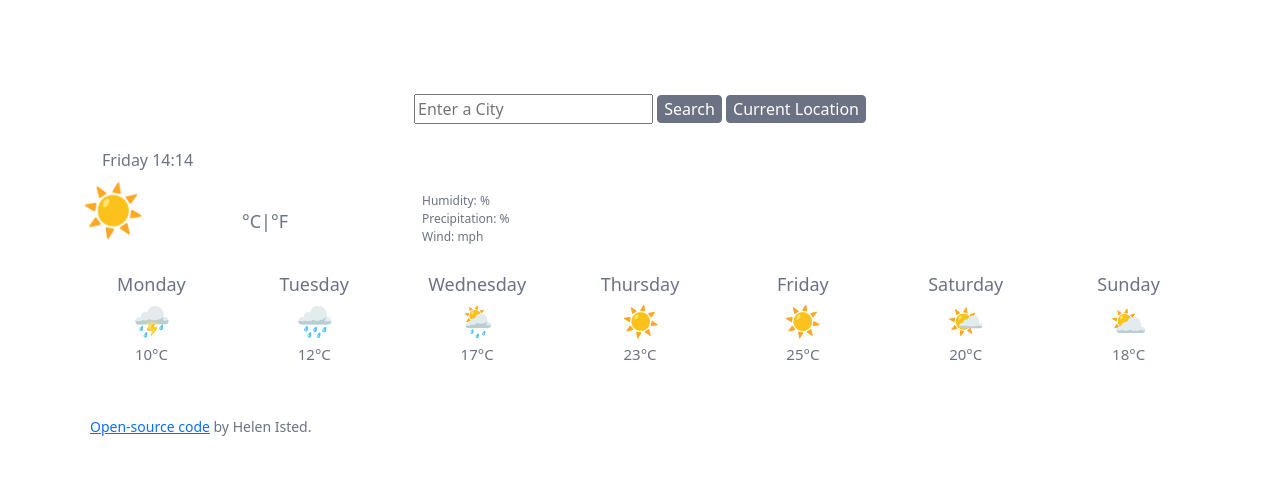
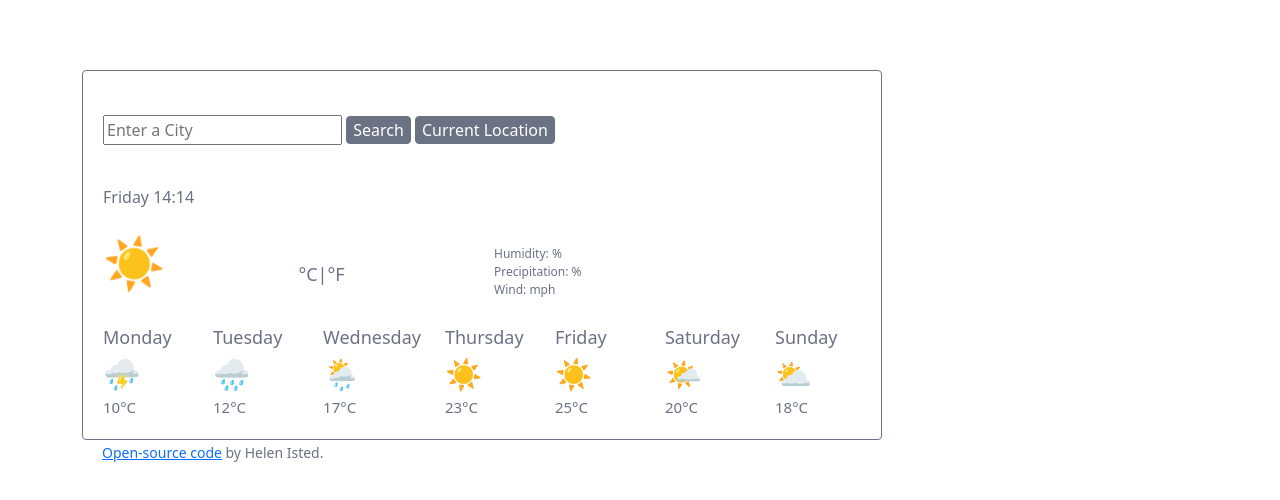
Before and after one commit to HelenIsted/Helen-Isted-Weather-App, a plain HTML site: page index.html in a window 1280 px wide. Drawn offline with nearby package versions, Linux system fonts and the light colour scheme; no server answers.

Commit message:
Placed weather app in a card-like structure
Added classes to HTML contents and then styled in CSS so that it is in a card-like structure

```diff
--- a/index.html
+++ b/index.html
@@ -14,13 +14,18 @@
     <script src="https://unpkg.com/axios@1.1.2/dist/axios.min.js"></script>
   </head>
   <body>
-    <div class="container text-center">
+    <div class="container">
       <div class="weather-app">
+        <div class="weather-app-contents">
           <br />
-        <form>
+          <form id="userInteractionForm">
             <input type="text" id="city-input" placeholder="Enter a City" />
             <input type="submit" value="Search" id="pressButton" />
-          <input type="submit" value="Current Location" id="currentLocation" />
+            <input
+              type="submit"
+              value="Current Location"
+              id="currentLocation"
+            />
           </form>
           <br />
           <p id="city"></p>
@@ -45,10 +50,6 @@
               </ul>
             </div>
             <div class="col"></div>
-          <div class="col"></div>
-          <div class="col"></div>
-          <div class="col"></div>
-        </div>
           </div>
           <br />
           <div class="row align-items-center daily-summary">
@@ -88,18 +89,20 @@
               <div class="temp">18°C</div>
             </div>
           </div>
-      <br />
-      <br />
         </div>
-
         <p>
           <span class="gitHubLink">
-        <a href="https://github.com/HelenIsted/Testing-out-Git" target="_blank"
+            <a
+              href="https://github.com/HelenIsted/Testing-out-Git"
+              target="_blank"
               >Open-source code</a
             >
             by Helen Isted.
           </span>
         </p>
+      </div>
+    </div>
+
     <script src="index.js"></script>
     <script src="src/index.js"></script>
   </body>
--- a/src/index.js
+++ b/src/index.js
@@ -74,17 +74,17 @@ search("warrington");
 let celsiusTemp = 23;
 let farenheitTemp = (celsiusTemp * 9) / 5 + 32;
 farenheitTemp = Math.round(farenheitTemp);
-let tempUnit = document.querySelector(".temperature");
+let tempUnit = document.querySelector("#tempNow");
 function celsius(event) {
   event.preventDefault();
-  tempUnit.innerHTML = `${celsiusTemp}°C`;
+  tempUnit.innerHTML = `${celsiusTemp}`;
 }
 let celsiusButton = document.querySelector("#celsius");
 celsiusButton.addEventListener("click", celsius);
 //
 function farenheit(event) {
   event.preventDefault();
-  tempUnit.innerHTML = `${farenheitTemp}°F`;
+  tempUnit.innerHTML = `${farenheitTemp}`;
 }
 let farenheitButton = document.querySelector("#farenheit");
 farenheitButton.addEventListener("click", farenheit);
--- a/src/style.css
+++ b/src/style.css
@@ -1,8 +1,16 @@
 .container {
   margin: 70px 50px 0px 0px;
 }
-#city-input {
-  padding: 0px, 50px, 0px, 0px;
+.weather-app {
+  max-width: 800px;
+}
+.weather-app-contents {
+  border: 1px solid #6a7283;
+  border-radius: 4px;
+  padding: 20px;
+}
+#userInteractionForm {
+  padding: 0px, 50px, 0px, 20px;
 }
 #pressButton {
   color: #fff;
@@ -26,36 +34,30 @@
 }
 button {
   display: inline;
-  margin: 0;
   padding: 20px;
 }
 #city {
   text-align: left;
   color: #6a7283;
-  margin: 0 0 0 20px;
   font-weight: 500;
 }
 .day-time {
   text-align: left;
   color: #6a7283;
-  margin: 0 0 0 20px;
 }
 .weather {
   text-align: left;
   color: #6a7283;
-  margin: 0 0 0 20px;
 }
 .weather-info {
   text-align: left;
   font-size: 50px;
   color: #6a7283;
-  margin: 0 0 0 20px;
 }
 .descriptions {
   text-align: left;
   font-size: 12px;
   color: #6a7283;
-  margin: 0 0 0 20px;
   display: inline;
   list-style: none;
 }
@@ -89,8 +91,9 @@ button {
   text-decoration: none;
 }
 .gitHubLink {
-  margin: 0px 10px 50px 90px;
+  margin: 0px 10px 50px 20px;
   text-align: left;
   font-size: 14px;
   color: #6a7283;
+  text-align: left;
 }
```
Lines whose indentation alone changed are shown as unchanged.
